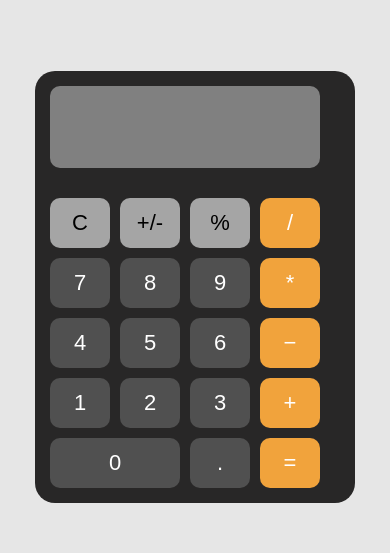
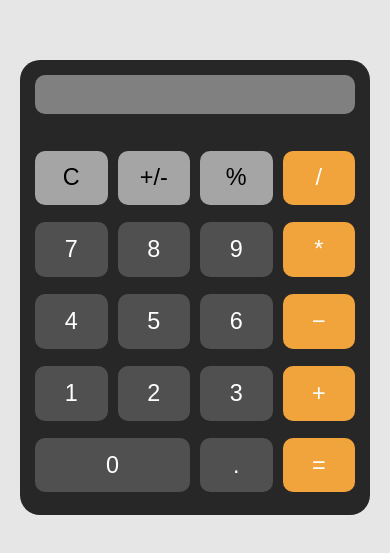
Before and after one commit to ImOnTren/my-cool-projects, a plain HTML site: page calculator/calculator.html in a window 390 px wide. Shown: the part 135-688 px from the top of the page. Drawn offline with Linux system fonts and the light colour scheme.

Commit message:
responsive bullshit didnt work as expected. Testing another version. im gonna talon e out of my balcony

```diff
--- a/calculator/calculator-style.css
+++ b/calculator/calculator-style.css
@@ -15,16 +15,15 @@ button, input, select, textarea{
 }
 
 .calculator {
-    border-radius: 20px;
-    padding: 20px;
     display: grid;
     grid-template-columns: repeat(4, 1fr);
     grid-gap: 10px;
     background-color: #282727;
+    border-radius: 20px;
+    padding: 20px;
+    width: 100%;
     max-width: 400px;
-    aspect-ratio: 1/1.3;
-    width: 80vw;
-    height: auto;
+    aspect-ratio: 1 / 1.3; /* Maintain aspect ratio */
     box-sizing: border-box;
 }
 
@@ -33,12 +32,14 @@ button, input, select, textarea{
     border-radius: 10px;
     margin-bottom: 20px;
     border: none;
-    text-align: left;
-    font-size: 5vw; /* Make font size responsive */
+    text-align: right;
+    font-size: 2rem;
     background-color: grey;
     color: white;
     grid-column: span 4;
+    padding: 10px;
     outline: none;
+    box-sizing: border-box;
 }
 
 .calculator button {
@@ -46,30 +47,14 @@ button, input, select, textarea{
     height: 60px;
     border: none;
     border-radius: 10px;
-    font-size: 26px;
+    font-size: 1.5rem;
     cursor: pointer;
     color: white;
     outline: none;
-    touch-action: manipulation;
-    -webkit-tap-highlight-color: transparent;
 }
 
-#button-0{
+#button-0 {
     grid-column: span 2;
-}
-
-@media (max-width: 412px){
-    .calculator{
-        grid-template-columns: repeat(4, 60px);
-    }
-    .calculator button{
-        width: 60px;
-        height: 60px;
-        font-size: 25px;
-    }
-    #button-0{
-        width: 130px;
-    }
 }
 
 .calculator button:focus,
@@ -125,18 +110,20 @@ button:nth-child(5):active, button:nth-child(20):active {
 
 @media (max-width: 600px) {
     .calculator {
-        max-width: 320px;
+        max-width: 350px;
         width: 100vw;
-        aspect-ratio: 1/1.2;
+        aspect-ratio: 1/1.3;
         padding: 15px;
     }
 
     .calculator input {
-        font-size: 42px;
+        font-size: 6vw;
+        height: 10vw;
     }
 
     .calculator button {
-        height: 50px;
-        font-size: 22px;
+        height: 14vw;
+        font-size: 6vw;
     }
+
 }
```
